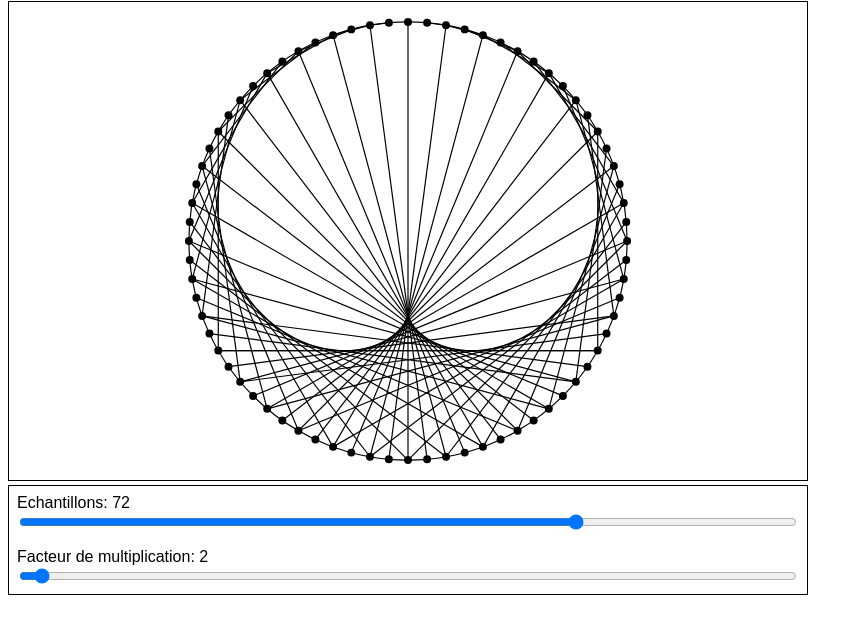
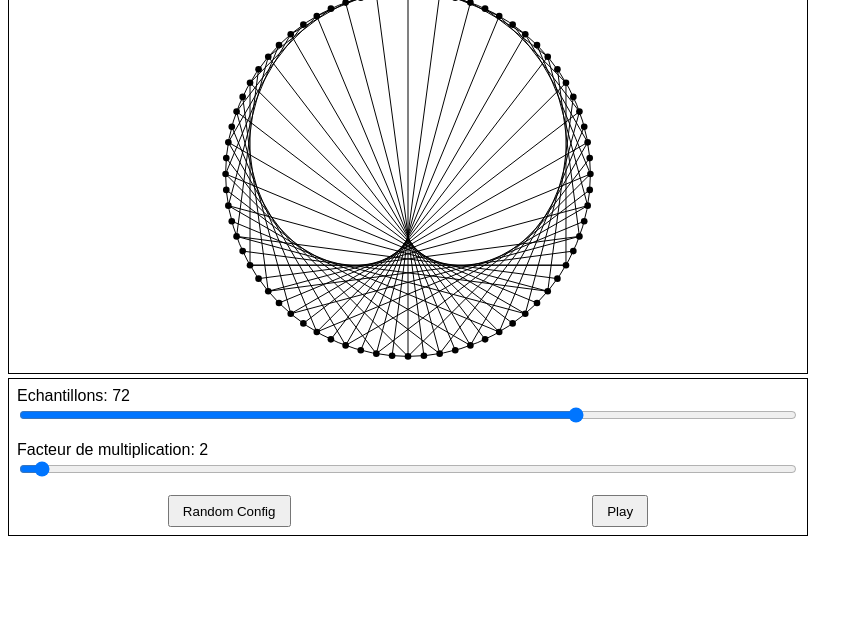
Before and after one commit to jlg-formation/tsrzz1-sept-2023, a website built with Vite: page front/index.html in a window 1280 px wide. Shown: the part 79-712 px from the top of the page, without its empty margins (0-863 px from the left). Built offline with nearby package versions, Linux system fonts and the light colour scheme.

Commit message:
dev: added sass and buttons visual

```diff
--- a/front/index.html
+++ b/front/index.html
@@ -23,6 +23,10 @@
         <span>Facteur de multiplication: <span class="value">yy</span></span>
         <input type="range" min="0" max="100" step="0.01" />
       </label>
+      <div class="buttons">
+        <button>Random Config</button>
+        <button>Play</button>
+      </div>
     </div>
   </body>
 </html>
--- a/front/package.json
+++ b/front/package.json
@@ -9,6 +9,7 @@
     "preview": "vite preview"
   },
   "devDependencies": {
+    "sass": "^1.68.0",
     "typescript": "^5.0.2",
     "vite": "^4.4.5"
   }
--- a/front/src/main.ts
+++ b/front/src/main.ts
@@ -1,6 +1,6 @@
 import { Board } from "./Board";
 import { Command } from "./Command";
-import "./style.css";
+import "./style.scss";
 
 const config = { samples: 72, multiplicationFactor: 2 };
 
--- a/front/src/style.css
+++ b/front/src/style.scss
@@ -6,9 +6,13 @@ body {
   font-family: sans-serif;
 }
 
+h1 {
+  margin: 0.25em 0;
+}
+
 svg {
   width: 50em;
-  height: 30em;
+  height: 25em;
   border: 0.1em solid black;
 }
 
@@ -35,9 +39,19 @@ div.command {
   flex-flow: column;
   gap: 1em;
   padding: 0.5em;
+
+  label {
+    display: flex;
+    flex-flow: column;
+  }
+
+  .buttons {
+    display: flex;
+    justify-content: space-around;
+  }
+
+  button {
+    padding: 0.5em 1em;
+    cursor: pointer;
+  }
 }
-
-div.command label {
-  display: flex;
-  flex-flow: column;
-}
```
Also changed, not shown: 1 other file.
